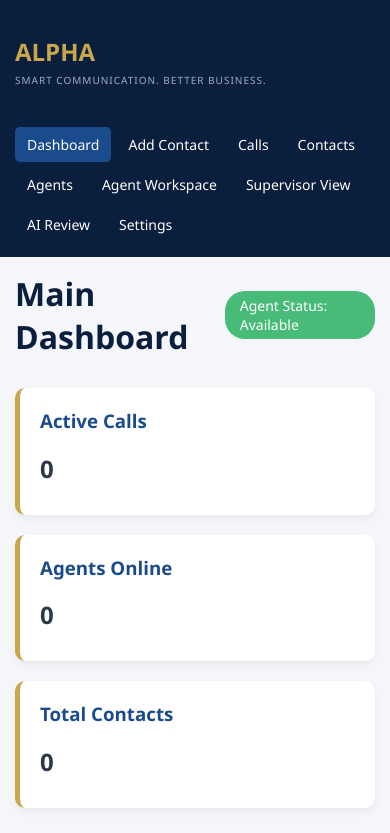
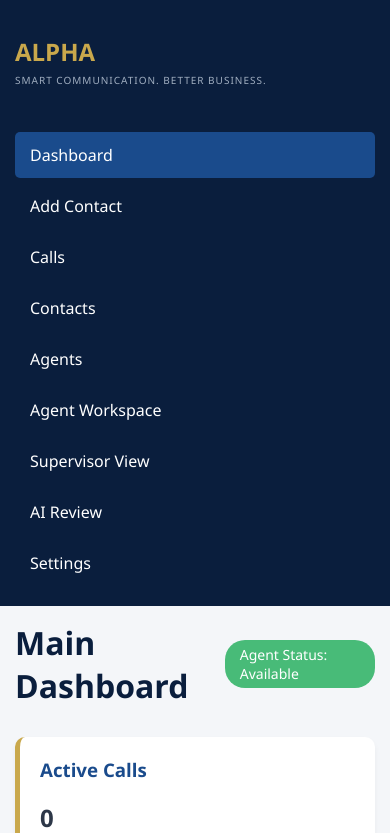
Before and after one commit to Iniobongcodex2/alpha-cloud-contact-center, a Django app: page / in a window 390 px wide. Shown: the top 833 px of the page. Run offline with Django 5.2, Linux system fonts and the light colour scheme; the visitor is signed in with stand-in values (Sample User, id 1); data that the repository does not hold is empty.

Commit message:
Added mobile responsiveness to dashboard

```diff
--- a/core/templates/core/dashboard.html
+++ b/core/templates/core/dashboard.html
@@ -132,22 +132,12 @@
                 padding: 15px;
             }
             .dashboard-cards {
-                grid-template-columns: 1fr; /* Stacks cards vertically */
+                grid-template-columns: 1fr;
             }
             table {
                 display: block;
-                overflow-x: auto; /* Adds horizontal scroll for tables */
+                overflow-x: auto;
                 white-space: nowrap;
-            }
-            .sidebar div {
-                display: flex;
-                flex-wrap: wrap;
-                gap: 5px;
-            }
-            .nav-item {
-                padding: 8px 12px;
-                margin: 0;
-                font-size: 14px;
             }
         }
     </style>
```
